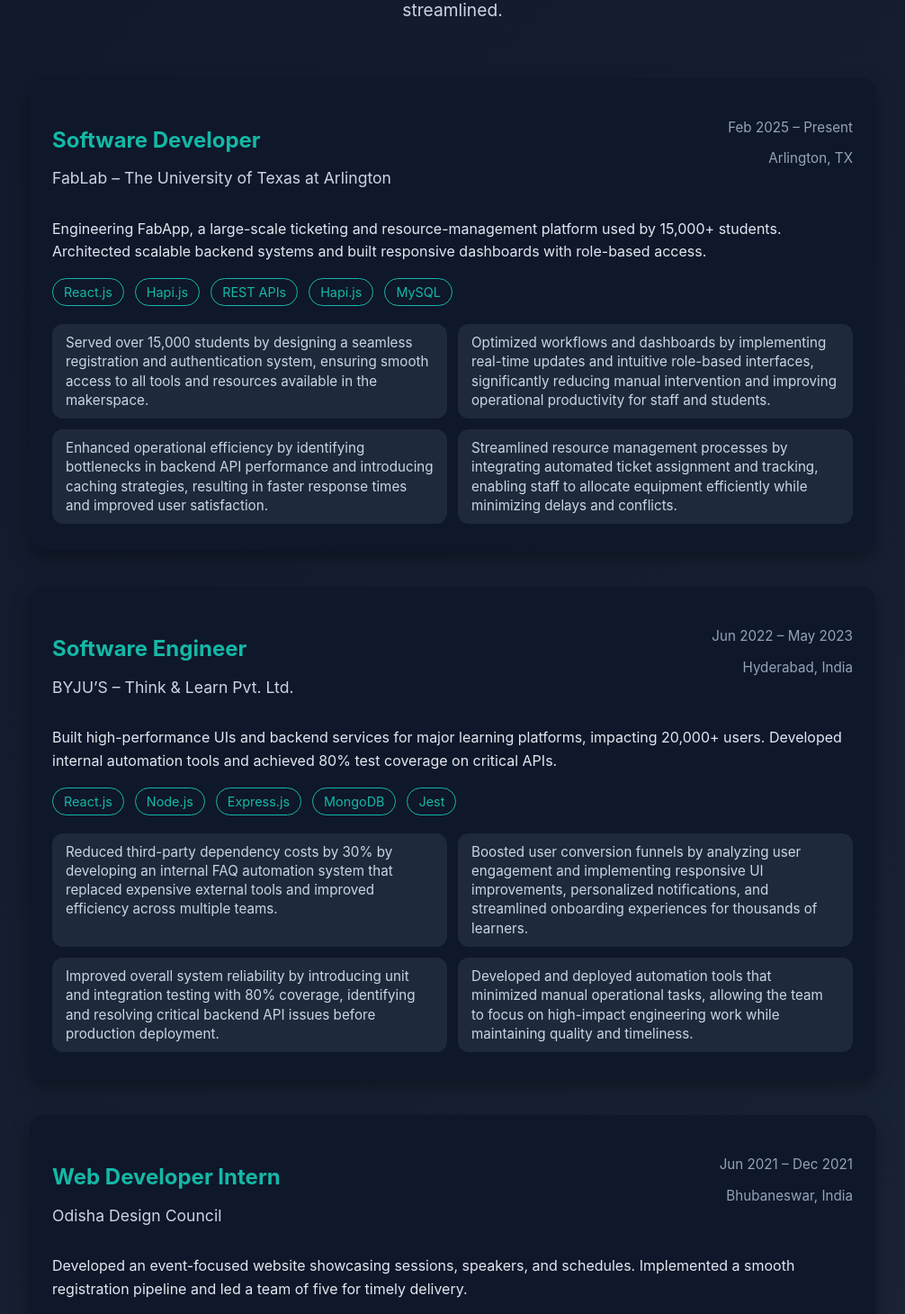
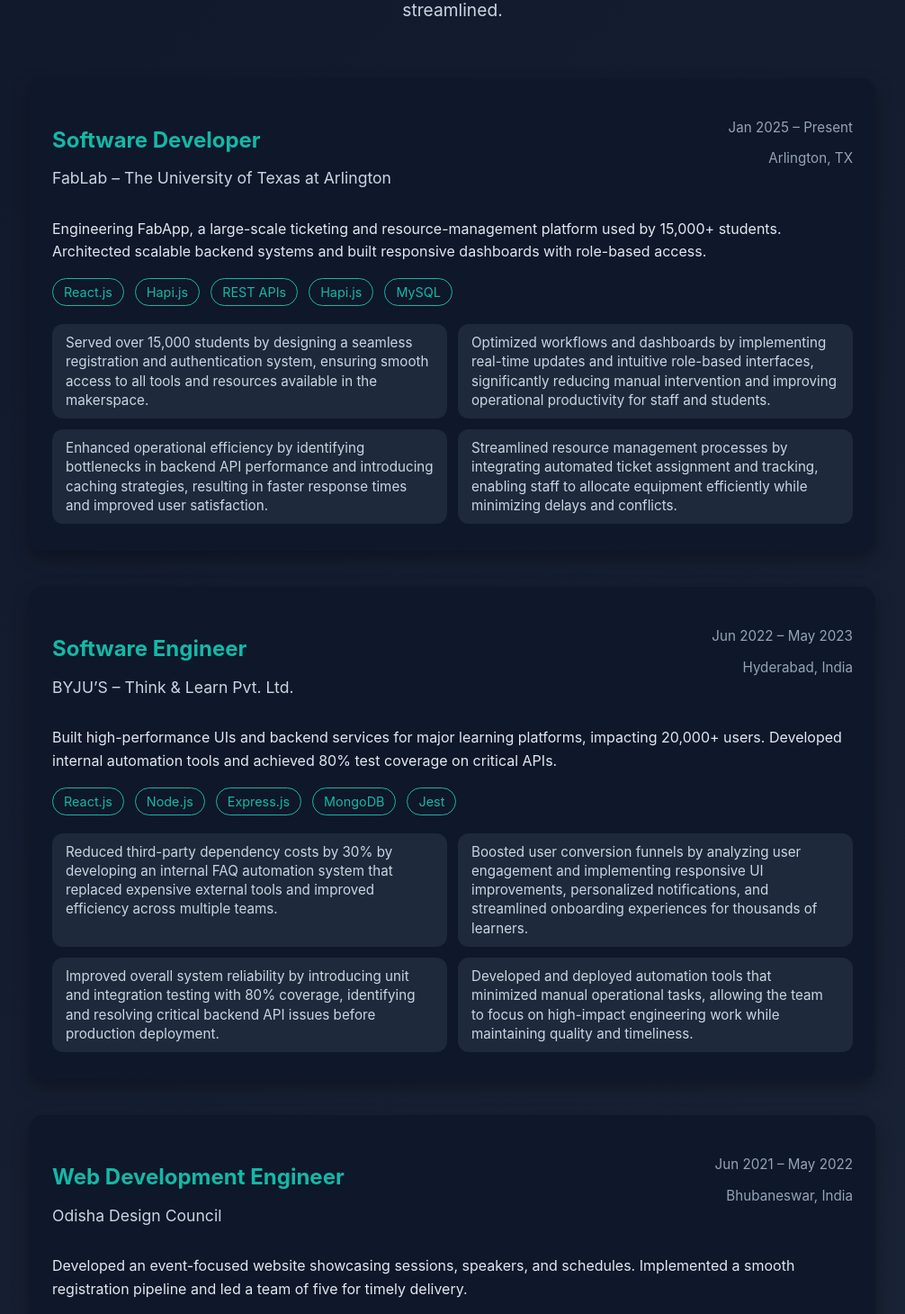
Before and after one commit to pr4neeth/portfolio, a React (Create React App) app: page /portfolio/full-journey in a window 1280 px wide. Shown: the part 440-1900 px from the top of the page at 90% size, without its empty margins (137-1143 px from the left). Built offline with nearby package versions, Linux system fonts and the light colour scheme; no server answers.

Commit message:
final fixes

```diff
--- a/src/components/Career.js
+++ b/src/components/Career.js
@@ -5,7 +5,7 @@
   {
     role: "Software Developer",
     company: "FabLab | UTA",
-    timeline: "2025 – Present",
+    timeline: "01/2025 – Present",
     location: "Arlington, TX",
     description: "Scaled FabApp from PHP to React/Node for 15K students, layering Azure SSO and ticketing automation.",
     achievements: [
@@ -17,7 +17,7 @@
   {
     role: "Software Engineer",
     company: "BYJU’S Think & Learn Pvt. Ltd.",
-    timeline: "2022 – 2023",
+    timeline: "06/2022 – 05/2023",
     location: "Hyderabad, India",
     description: "Developed scalable UIs & APIs improving user experience and conversion rates.",
     achievements: [
@@ -27,9 +27,9 @@
     ]
   },
   {
-    role: "Web Developer Intern",
+    role: "Web Development Engineer",
     company: "Odisha Design Council",
-    timeline: "06/2021 – 12/2021",
+    timeline: "06/2021 – 05/2022",
     location: "Bhubaneswar, India",
     description: "Developed responsive web pages for an upcoming design event, ensuring alignment with event branding.",
     achievements: [
--- a/src/components/Footer.js
+++ b/src/components/Footer.js
@@ -35,7 +35,7 @@
             LinkedIn
           </a>
           <a
-            href="https://drive.google.com/file/d/1qxFT7dZRM3IfRBXez6AZC2aN2hdgIr7Y/view"
+            href="https://drive.google.com/file/d/1Xlg1CMojAAn0wJstRf4IvnHKOZlC3-vH/view?usp=sharing"
             target="_blank"
             rel="noopener noreferrer"
             className="footer-pill"
--- a/src/components/FullJourney.js
+++ b/src/components/FullJourney.js
@@ -5,7 +5,7 @@
   {
     role: "Software Developer",
     company: "FabLab – The University of Texas at Arlington",
-    timeline: "Feb 2025 – Present",
+    timeline: "Jan 2025 – Present",
     location: "Arlington, TX",
     description:
       "Engineering FabApp, a large-scale ticketing and resource-management platform used by 15,000+ students. Architected scalable backend systems and built responsive dashboards with role-based access.",
@@ -33,9 +33,9 @@
     ]
   },
   {
-    role: "Web Developer Intern",
+    role: "Web Development Engineer",
     company: "Odisha Design Council",
-    timeline: "Jun 2021 – Dec 2021",
+    timeline: "Jun 2021 – May 2022",
     location: "Bhubaneswar, India",
     description:
       "Developed an event-focused website showcasing sessions, speakers, and schedules. Implemented a smooth registration pipeline and led a team of five for timely delivery.",
--- a/src/components/Navbar.js
+++ b/src/components/Navbar.js
@@ -114,7 +114,7 @@
               </li>
               <li>
                 <a
-                  href="https://drive.google.com/file/d/1qxFT7dZRM3IfRBXez6AZC2aN2hdgIr7Y/view?usp=sharing"
+                  href="https://drive.google.com/file/d/1Xlg1CMojAAn0wJstRf4IvnHKOZlC3-vH/view?usp=sharing"
                   target="_blank"
                   rel="noopener noreferrer"
                   className="pill-link"
```
